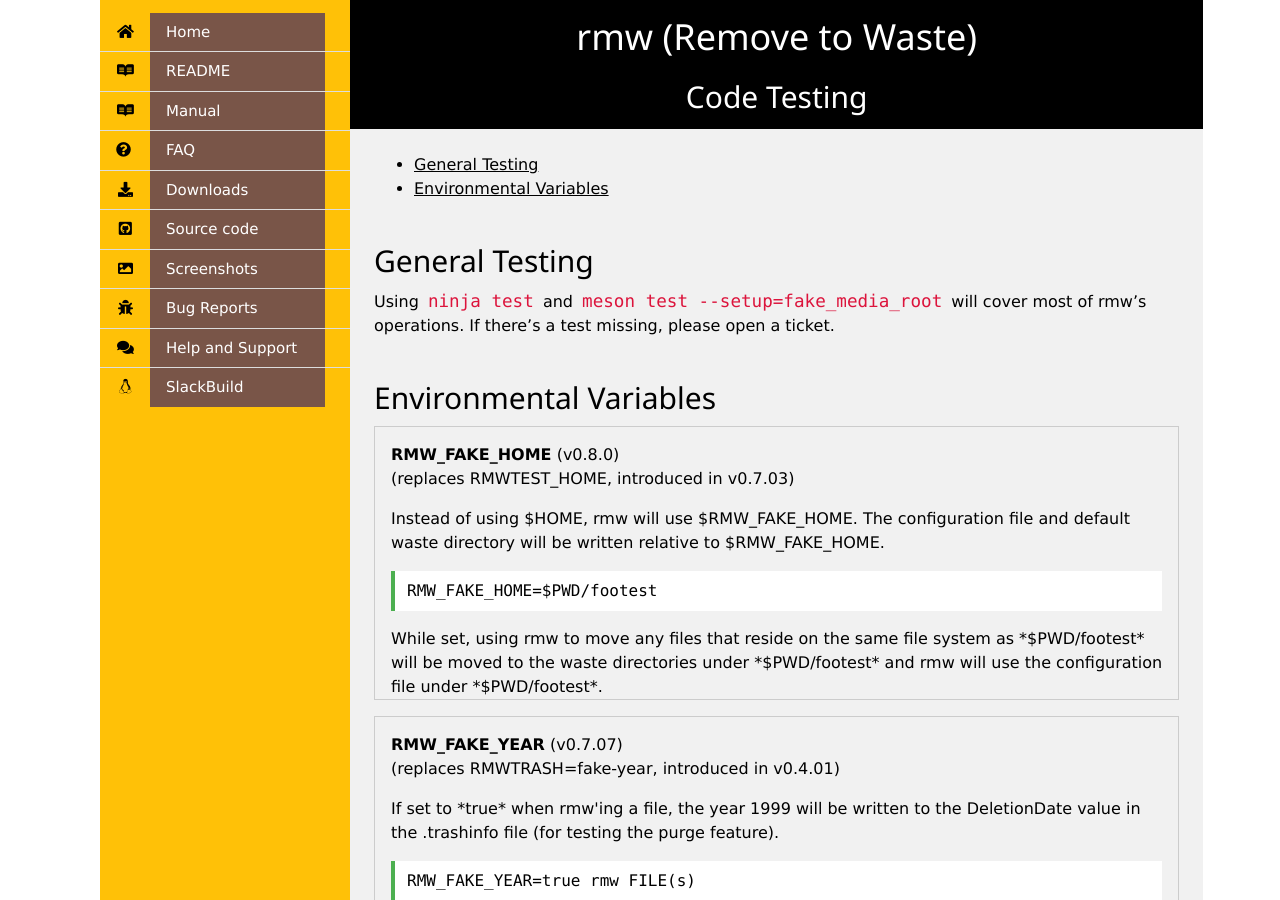
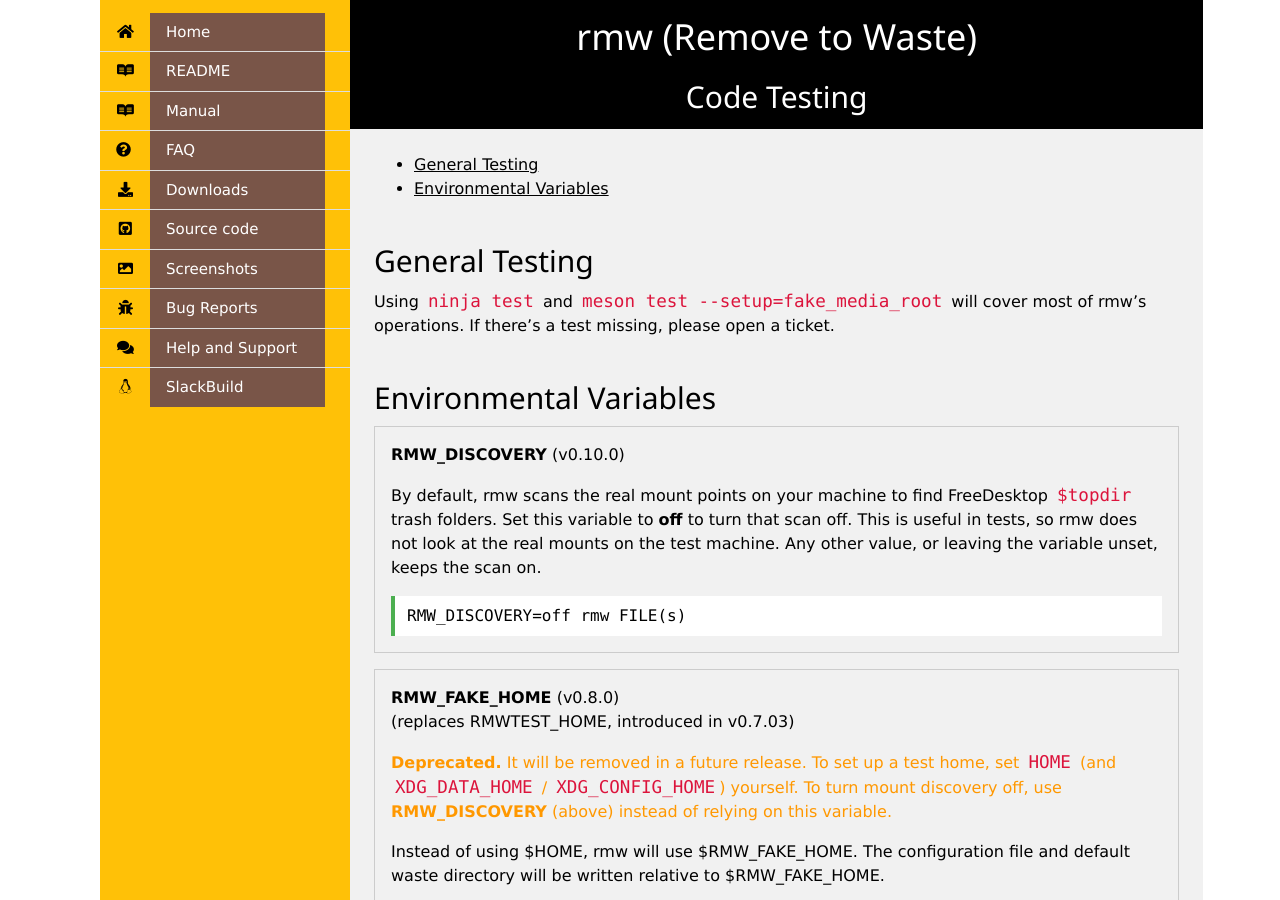
Before and after one commit to theimpossibleastronaut/rmw-website, a Jekyll site: the page built from code-testing.md, in a window 1280 px wide and 900 px high. Built offline with Jekyll 4.4.1, drawn with Linux system fonts in a browser that asks for light colours.

Commit message:
code-testing: document RMW_DISCOVERY, mark RMW_FAKE_HOME deprecated

```diff
--- a/code-testing.md
+++ b/code-testing.md
@@ -16,8 +16,28 @@ a ticket.
 
 <h2 id="env_vars">Environmental Variables</h2>
 <div class="w3-panel w3-border">
+  <p><b>RMW_DISCOVERY</b> (v0.10.0)</p>
+By default, rmw scans the real mount points on your machine to find
+FreeDesktop <code class="w3-codespan">$topdir</code> trash folders. Set
+this variable to <b>off</b> to turn that scan off. This is useful in tests,
+so rmw does not look at the real mounts on the test machine. Any other
+value, or leaving the variable unset, keeps the scan on.
+
+<p class="w3-code">
+  RMW_DISCOVERY=off rmw FILE(s)
+</p>
+</div>
+
+<div class="w3-panel w3-border">
   <p><b>RMW_FAKE_HOME</b> (v0.8.0)<br />
   (replaces RMWTEST_HOME, introduced in v0.7.03)</p>
+  <p class="w3-text-orange"><b>Deprecated.</b> It will be removed in a
+  future release. To set up a test home, set <code
+  class="w3-codespan">HOME</code> (and <code
+  class="w3-codespan">XDG_DATA_HOME</code> / <code
+  class="w3-codespan">XDG_CONFIG_HOME</code>) yourself. To turn mount
+  discovery off, use <b>RMW_DISCOVERY</b> (above) instead of relying on this
+  variable.</p>
 Instead of using $HOME, rmw will use $RMW_FAKE_HOME. The configuration
 file and default waste directory will be written relative to
 $RMW_FAKE_HOME.
```
